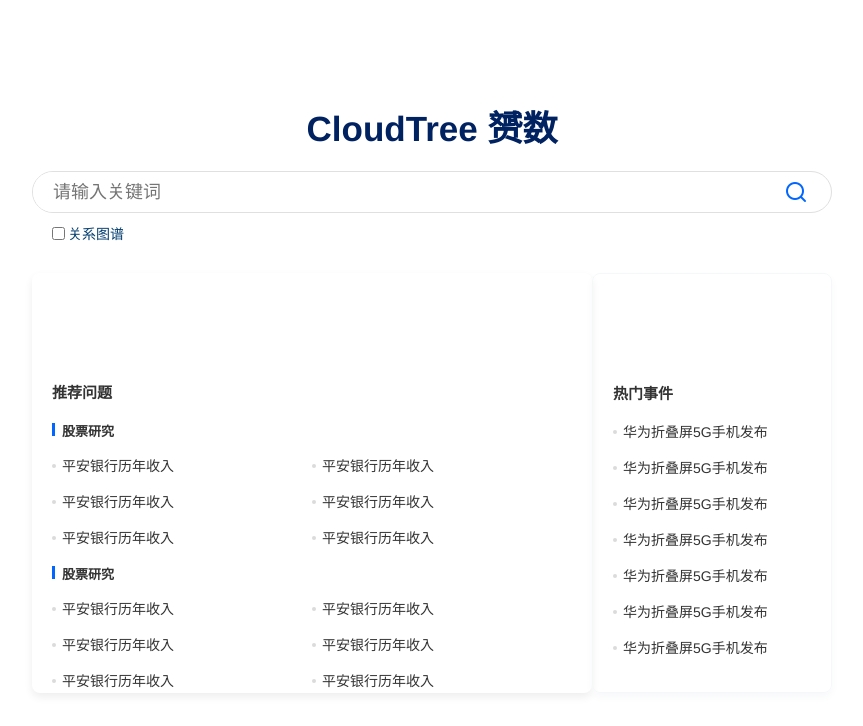
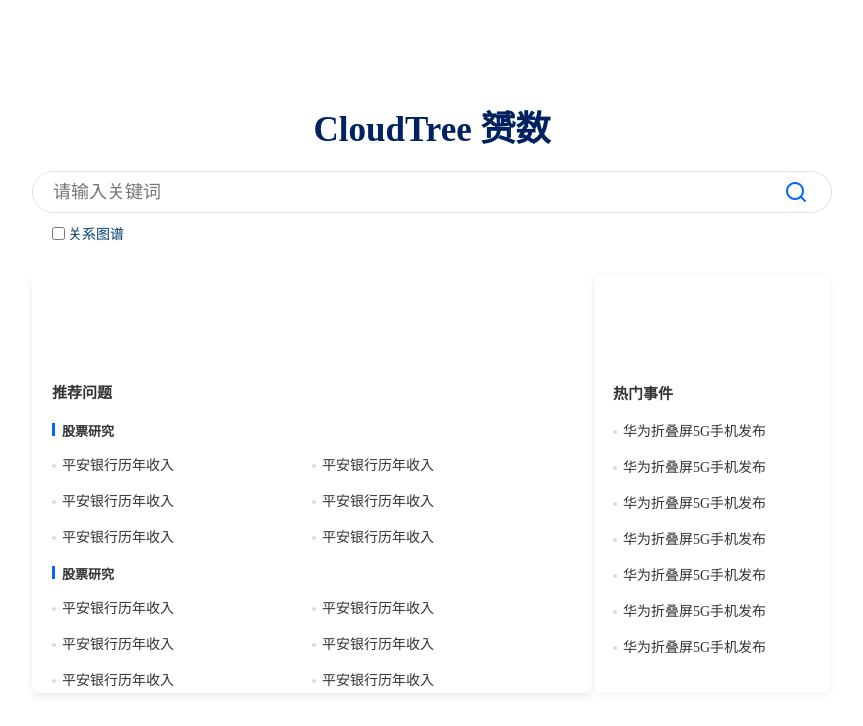
Before and after one commit to kyriezyy/yunsugraph, a Vue app in the folder graph2/: page / in a window 1280 px wide. Shown: the top 726 px of the page, without its empty margins (208-1071 px from the left). Built offline with nearby package versions, Linux system fonts and the light colour scheme.

Commit message:
UI 优化

```diff
--- a/graph2/src/common.css
+++ b/graph2/src/common.css
@@ -1,7 +1,7 @@
 html{
-  font-family: 'Avenir', Helvetica, Arial, sans-serif;
+  /* font-family: 'Avenir', Helvetica, Arial, sans-serif;
   -webkit-font-smoothing: antialiased;
-  -moz-osx-font-smoothing: grayscale;
+  -moz-osx-font-smoothing: grayscale; */
 }
 html,body,#app{
   height: 100%;
```
